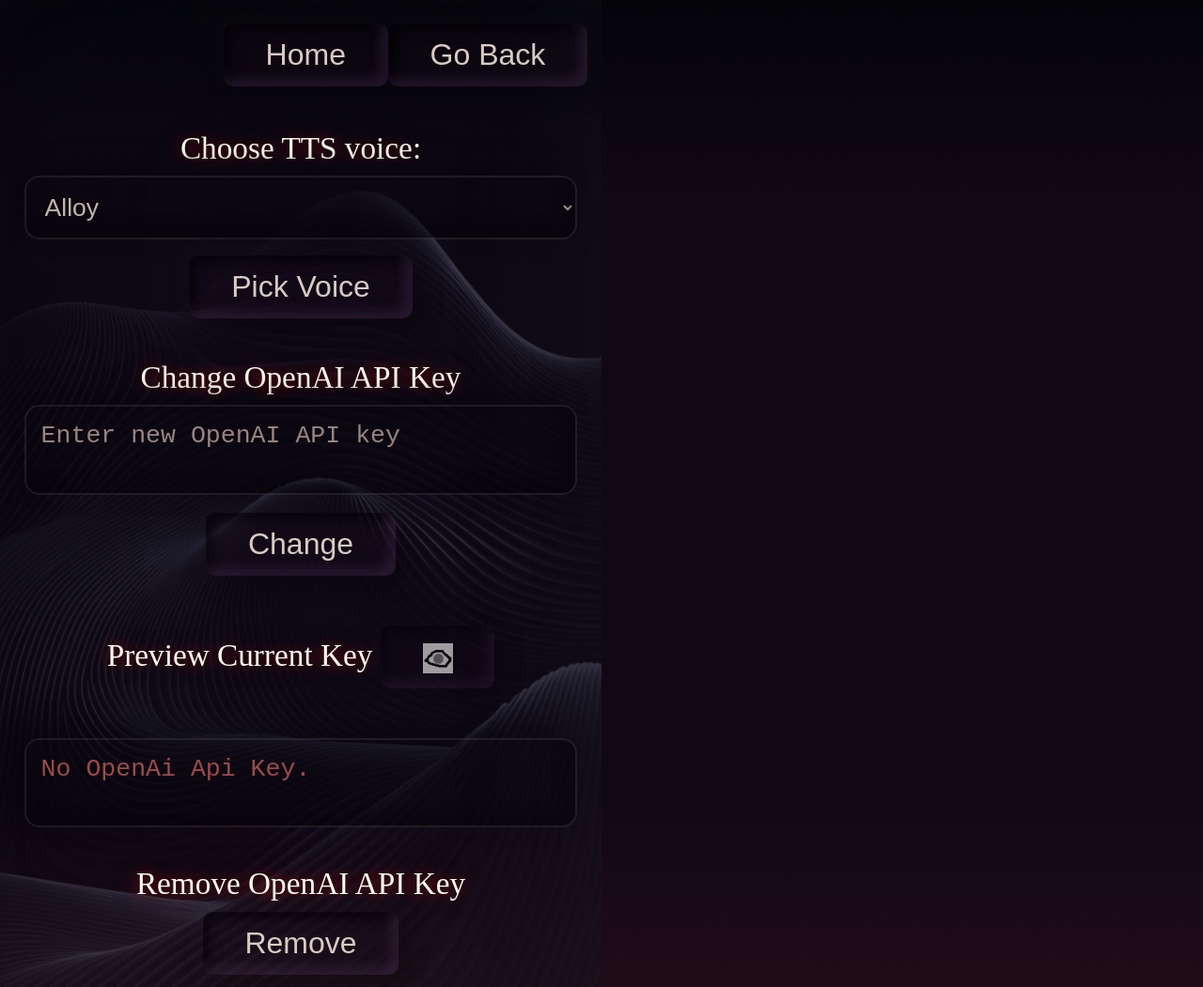
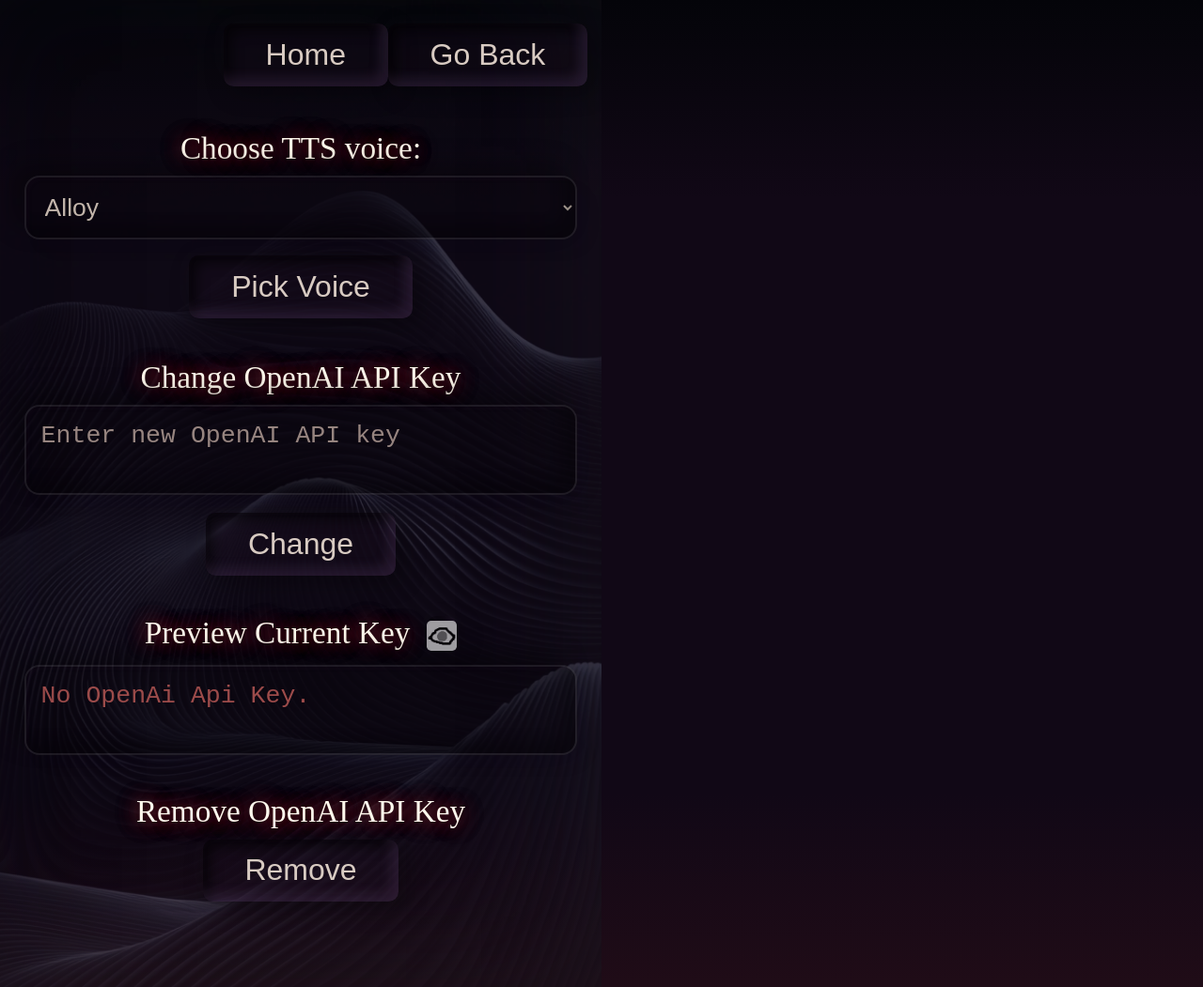
Before and after one commit to Anya-Desdein/babel-tts-chromium-extension, a browser extension: page config_tts_openai.html in a window 1280 px wide. Shown: the whole page at 94% size. Drawn offline with Linux system fonts and the light colour scheme.

Commit message:
Finish styling key preview

```diff
--- a/styles.css
+++ b/styles.css
@@ -282,7 +282,6 @@ button, input[type="text"], input[type="password"], textarea, p {
     margin-right: auto;
 }
 
-/* Change Autocomplete styles*/
 input:-webkit-autofill,
 input:-webkit-autofill:hover,
 input:-webkit-autofill:focus,
@@ -341,11 +340,16 @@ select:-webkit-autofill:active {
     pointer-events: auto;
 }
 
+.hiddenTextContainer {
+    margin-top: 0.3rem !important;
+}
+
 .hiddenTextContainerArea,
 .hiddenTextContainerArea:focus {
+    margin-top: 0;
+
     color: #9c4b4a;
     border: 2px solid rgba(204, 204, 204, 0.1);
-
     cursor: auto;
     pointer-events: auto;
 
@@ -369,6 +373,13 @@ select:-webkit-autofill:active {
 .hiddenTextContainerButton {
     cursor: auto;
     pointer-events: auto;
+
+    width: 1em;
+    height: 1em;
+    padding: 0;
+    margin-left: 0.3em;
+
+    margin-top: 0;
 }
 
 .hiddenTextContainerButton.missing {
@@ -387,4 +398,6 @@ select:-webkit-autofill:active {
     background-size: cover;
     background-position: center;
     background-repeat: no-repeat;
+
+    border-radius: 0.15em;
 }
```
